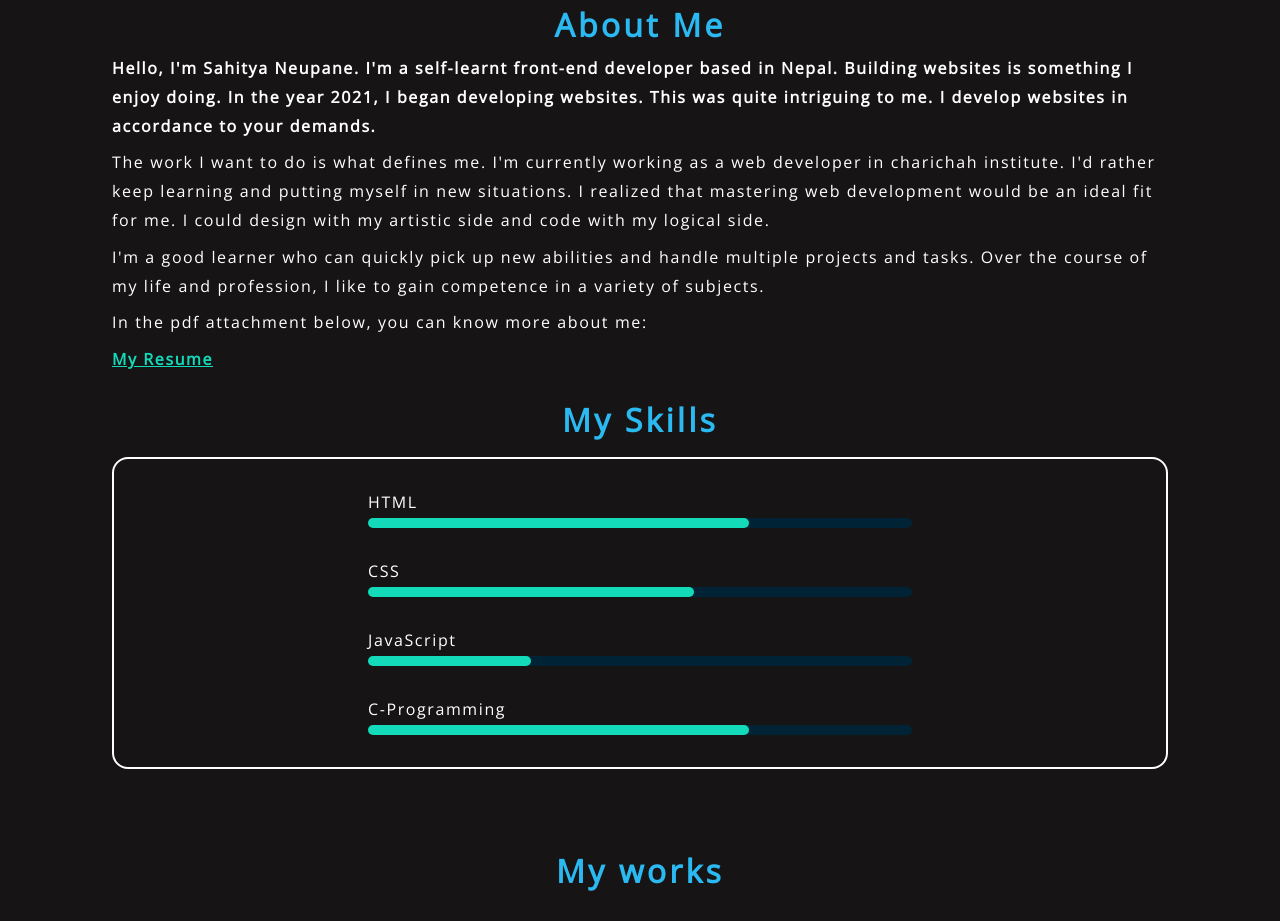
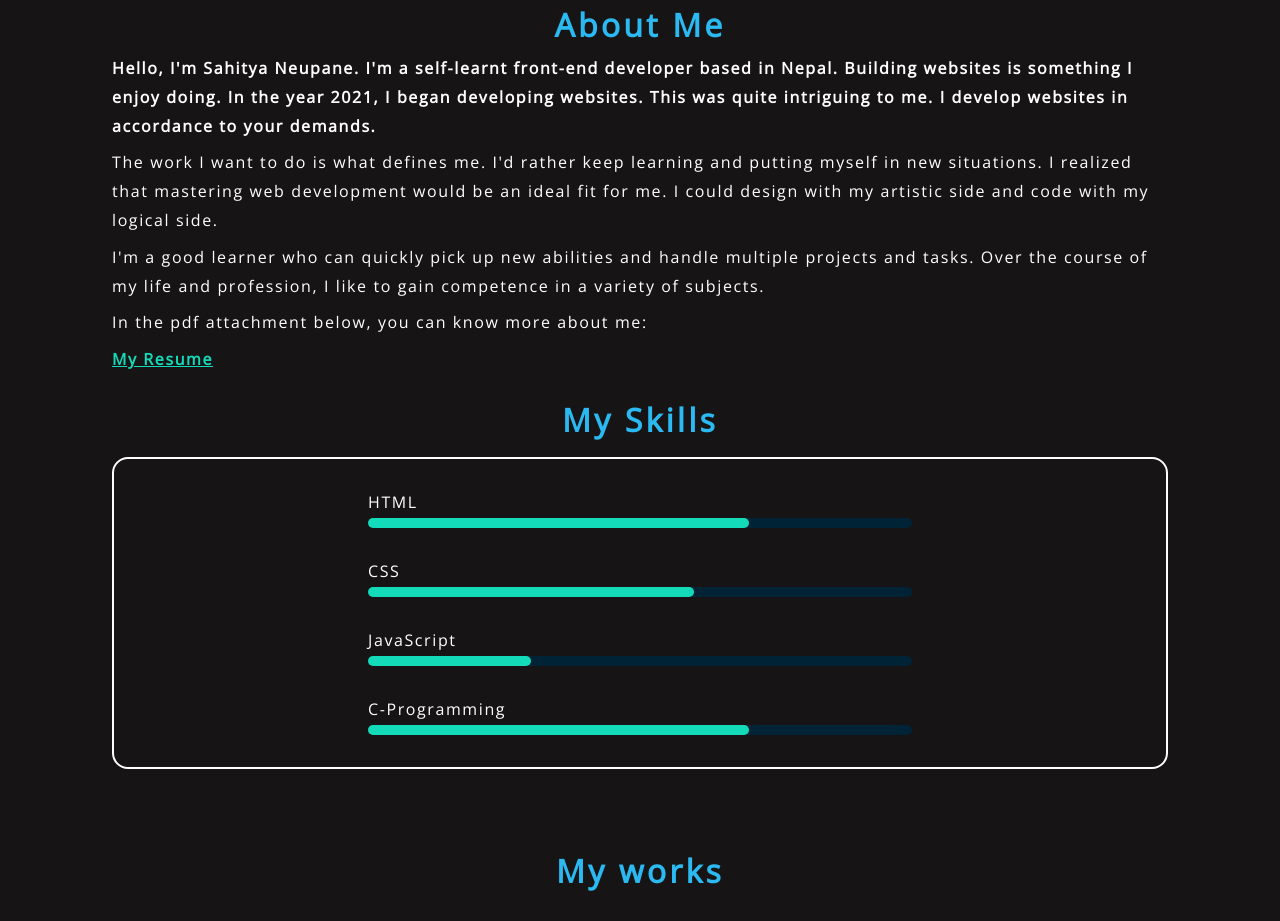
Before and after one commit to Sahitya1707/My-portfolio, a website: page index.html in a window 1280 px wide. Shown: the part 877-1798 px from the top of the page. Drawn offline with nearby package versions, Linux system fonts and the light colour scheme; a web font is replaced by a local one.

Commit message:
changes the description

```diff
--- a/index.html
+++ b/index.html
@@ -116,7 +116,7 @@
         me. I develop websites in accordance to your demands.
       </p>
       <p class="otherParagraph">
-        The work I want to do is what defines me. I'm currently working as a web developer in charichah institute. I'd
+        The work I want to do is what defines me. I'd
         rather keep learning and putting myself in new situations.
         I realized that mastering web development would be an ideal fit for
         me. I could design with my artistic side and code with my logical
```
